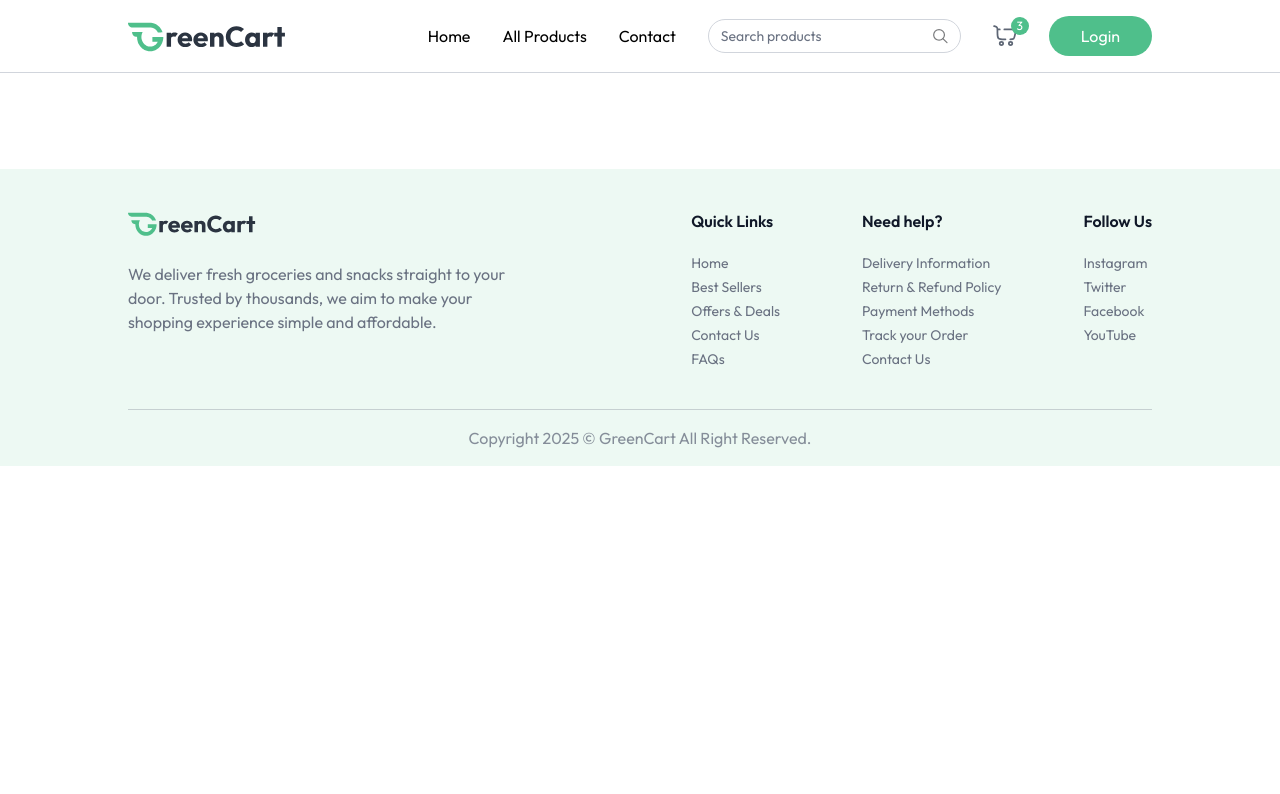
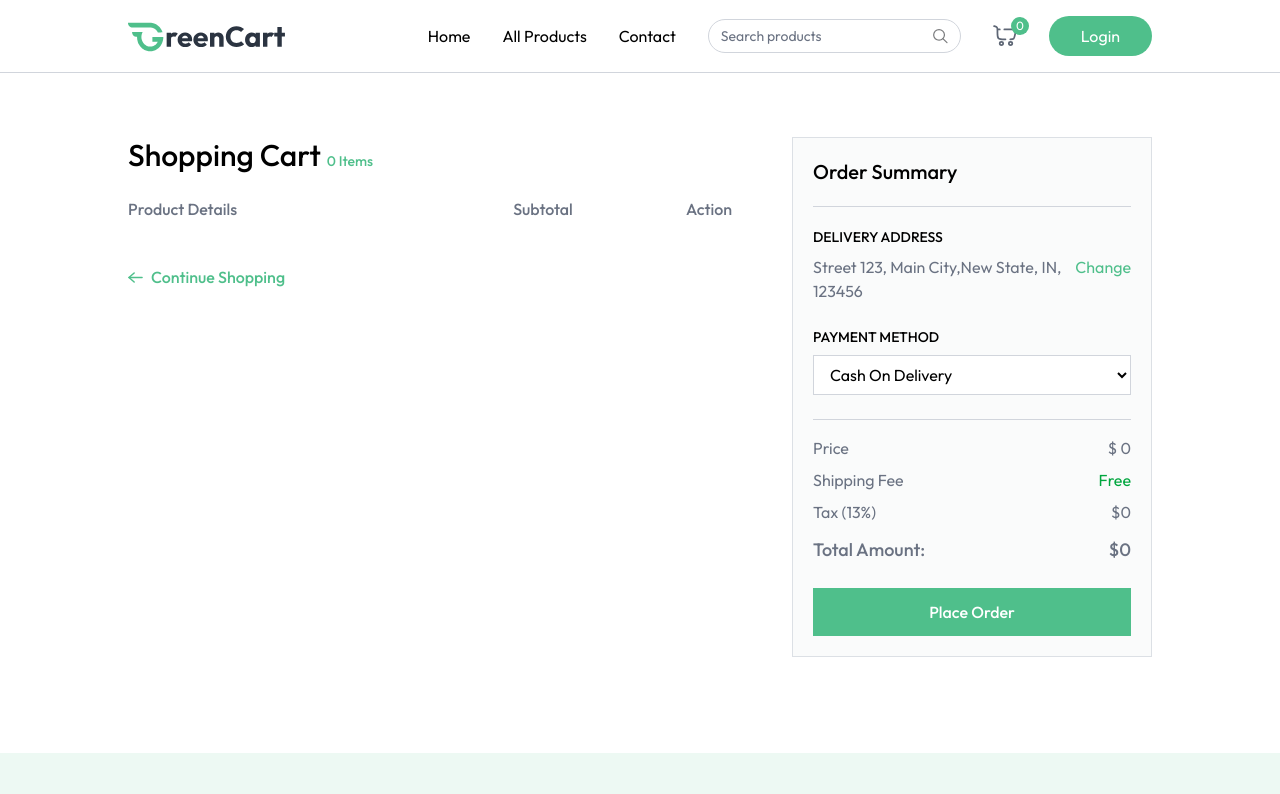
Before and after one commit to gurpreet-brar/greenCart, a React (Vite) app: page /cart in a window 1280 px wide. Shown: the top 794 px of the page. Built offline with nearby package versions, Linux system fonts and the light colour scheme.

Commit message:
add cart page to update or place order

```diff
--- a/src/App.jsx
+++ b/src/App.jsx
@@ -8,6 +8,7 @@
 import AllProducts from "./pages/AllProducts";
 import ProductCategory from "./pages/ProductCategory";
 import ProductDetails from "./pages/ProductDetails";
+import Cart from "./pages/Cart";
 
 function App() {
   const isSellerPath = useLocation().pathname.includes("seller");
@@ -27,6 +28,7 @@
           <Route path="/products" element={<AllProducts />} />
           <Route path="/products/:category" element={<ProductCategory />} />
           <Route path="/products/:category/:id" element={<ProductDetails />} />
+          <Route path="/cart" element={<Cart />} />
         </Routes>
       </div>
       {!isSellerPath && <Footer />}
--- a/src/components/NavBar.jsx
+++ b/src/components/NavBar.jsx
@@ -12,6 +12,8 @@
     navigate,
     setSearchQuery,
     searchQuery,
+    getCartCount,
+    getCartAmount,
   } = useAppContext();
 
   const logout = async () => {
@@ -58,7 +60,7 @@
             className="w-6 opacity-80"
           />
           <button className="absolute -top-2 -right-3 text-xs text-white bg-primary w-[18px] h-[18px] rounded-full">
-            3
+            {getCartCount()}
           </button>
         </div>
 
@@ -96,20 +98,33 @@
         )}
       </div>
 
+      <div className="flex items-center gap-6 sm:hidden">
+        <div
+          onClick={() => navigate("/cart")}
+          className="relative cursor-pointer"
+        >
+          <img
+            src={assets.nav_cart_icon}
+            alt="Cart"
+            className="w-6 opacity-80"
+          />
+          <button className="absolute -top-2 -right-3 text-xs text-white bg-primary w-[18px] h-[18px] rounded-full">
+            {getCartCount()}
+          </button>
+        </div>
         <button
           onClick={() => (open ? setOpen(false) : setOpen(true))}
           aria-label="Menu"
-        className="sm:hidden"
         >
-        {/* Menu Icon SVG */}
           <img src={assets.menu_icon} alt="menu icon" />
         </button>
+      </div>
 
       {/* Mobile Menu */}
       <div
         className={`${
           open ? "flex" : "hidden"
-        } absolute top-[60px] left-0 w-full bg-white shadow-md py-4 flex-col items-start gap-2 px-5 text-sm md:hidden`}
+        } z-60 absolute top-[60px] left-0 w-full bg-white shadow-md py-4 flex-col items-start gap-2 px-5 text-sm md:hidden`}
       >
         <NavLink
           to="/"
--- a/src/context/AppContext.jsx
+++ b/src/context/AppContext.jsx
@@ -22,6 +22,25 @@
   useEffect(() => {
     fetchProducts();
   }, []);
+
+  const getCartCount = () => {
+    let count = 0;
+    for (const item in cartItems) {
+      count += cartItems[item];
+    }
+    return count;
+  };
+
+  const getCartAmount = () => {
+    let totalAmount = 0;
+    for (const item in cartItems) {
+      let itemInfo = products.find((product) => product._id === item);
+      if (cartItems[item] > 0) {
+        totalAmount += itemInfo.offerPrice * cartItems[item];
+      }
+    }
+    return totalAmount;
+  };
 
   const addToCart = (itemId) => {
     const cartData = structuredClone(cartItems);
@@ -69,6 +88,8 @@
     cartItems,
     searchQuery,
     setSearchQuery,
+    getCartCount,
+    getCartAmount,
   };
   return <AppContext.Provider value={value}>{children}</AppContext.Provider>;
 };
--- /dev/null
+++ b/src/pages/Cart.jsx
@@ -0,0 +1,211 @@
+import { useEffect, useState } from "react";
+import { useAppContext } from "../context/AppContext";
+import { assets, dummyAddress } from "../assets/assets";
+
+const Cart = () => {
+  const {
+    products,
+    currency,
+    cartItems,
+    removeFromCart,
+    getCartCount,
+    updateCartItems,
+    navigate,
+    getCartAmount,
+  } = useAppContext();
+  const [cartArray, setCartArray] = useState([]);
+  const [addresses, setAddresses] = useState(dummyAddress);
+  const [showAddress, setShowAddress] = useState(false);
+  const [selectedAddress, setSelectedAddress] = useState(dummyAddress[0]);
+  const [paymentOption, setPaymentOption] = useState("COD");
+
+  const getItems = () => {
+    const temp = [];
+    for (const key in cartItems) {
+      const product = products.find((prod) => prod._id === key);
+      temp.push(product);
+    }
+    setCartArray(temp);
+  };
+
+  const placeOrder = () => {};
+
+  useEffect(() => {
+    if (products.length > 0 && cartItems) {
+      getItems();
+    }
+  }, [products, cartItems]);
+
+  return products.length > 0 && cartItems ? (
+    <div className="flex flex-col md:flex-row mt-16">
+      <div className="flex-1 max-w-4xl">
+        <h1 className="text-3xl font-medium mb-6">
+          Shopping Cart{" "}
+          <span className="text-sm text-primary">{getCartCount()} Items</span>
+        </h1>
+
+        <div className="grid grid-cols-[2fr_1fr_1fr] text-gray-500 text-base font-medium pb-3">
+          <p className="text-left">Product Details</p>
+          <p className="text-center">Subtotal</p>
+          <p className="text-center">Action</p>
+        </div>
+
+        {cartArray.map((product, index) => (
+          <div
+            key={index}
+            className="grid grid-cols-[2fr_1fr_1fr] text-gray-500 items-center text-sm md:text-base font-medium pt-3"
+          >
+            <div className="flex items-center md:gap-6 gap-3">
+              <div
+                onClick={() =>
+                  navigate(
+                    `/products/${product.category.toLowerCase()}/${product._id}`
+                  )
+                }
+                className="cursor-pointer w-24 h-24 flex items-center justify-center border border-gray-300 rounded"
+              >
+                <img
+                  className="max-w-full h-full object-cover"
+                  src={product.image[0]}
+                  alt={product.name}
+                />
+              </div>
+              <div>
+                <p className="hidden md:block font-semibold">{product.name}</p>
+                <div className="font-normal text-gray-500/70">
+                  <div className="flex items-center">
+                    <p>Qty: {cartItems[product._id]}</p>
+                  </div>
+                </div>
+              </div>
+            </div>
+            <p className="text-center">
+              {currency}
+              {product.offerPrice * cartItems[product._id]}
+            </p>
+            <button
+              onClick={() => removeFromCart(product._id)}
+              className="cursor-pointer mx-auto"
+            >
+              <img
+                src={assets.remove_icon}
+                alt="remove"
+                className="inline-block w-6 h-6"
+              />
+            </button>
+          </div>
+        ))}
+
+        <button
+          onClick={() => {
+            navigate("/products");
+            scrollTo(0, 0);
+          }}
+          className="group cursor-pointer flex items-center mt-8 gap-2 text-primary font-medium"
+        >
+          <img
+            src={assets.arrow_right_icon_colored}
+            alt="arrow icon"
+            className="group-hover:-translate-x-1 transition"
+          />
+          Continue Shopping
+        </button>
+      </div>
+
+      <div className="max-w-[360px] w-full bg-gray-100/40 p-5 max-md:mt-16 border border-gray-300/70">
+        <h2 className="text-xl md:text-xl font-medium">Order Summary</h2>
+        <hr className="border-gray-300 my-5" />
+
+        <div className="mb-6">
+          <p className="text-sm font-medium uppercase">Delivery Address</p>
+          <div className="relative flex justify-between items-start mt-2">
+            <p className="text-gray-500">
+              {selectedAddress
+                ? `${selectedAddress.street}, ${selectedAddress.city},${selectedAddress.state}, ${selectedAddress.country}, ${selectedAddress.zipcode}`
+                : `No address found`}
+            </p>
+            <button
+              onClick={() => setShowAddress(!showAddress)}
+              className="text-primary hover:underline cursor-pointer"
+            >
+              Change
+            </button>
+            {showAddress && (
+              <div className="absolute top-12 py-1 bg-white border border-gray-300 text-sm w-full">
+                {addresses.map((address, index) => (
+                  <p
+                    onClick={() => {
+                      setSelectedAddress(address);
+                      setShowAddress(false);
+                    }}
+                    key={index}
+                    className="text-gray-500 p-2 hover:bg-gray-100"
+                  >
+                    {address.street}, {address.city}, {address.state},{" "}
+                    {address.country}, {address.zipcode}
+                  </p>
+                ))}
+                <p
+                  onClick={() => {
+                    setShowAddress(false);
+                    navigate("/address/add");
+                  }}
+                  className="text-primary text-center cursor-pointer p-2 hover:bg-primary/10"
+                >
+                  Add address
+                </p>
+              </div>
+            )}
+          </div>
+
+          <p className="text-sm font-medium uppercase mt-6">Payment Method</p>
+
+          <select
+            onChange={(e) => setPaymentOption(e.target.value)}
+            className="w-full border border-gray-300 bg-white px-3 py-2 mt-2 outline-none"
+          >
+            <option value="COD">Cash On Delivery</option>
+            <option value="Online">Online Payment</option>
+          </select>
+        </div>
+
+        <hr className="border-gray-300" />
+
+        <div className="text-gray-500 mt-4 space-y-2">
+          <p className="flex justify-between">
+            <span>Price</span>
+            <span>
+              {currency} {getCartAmount()}
+            </span>
+          </p>
+          <p className="flex justify-between">
+            <span>Shipping Fee</span>
+            <span className="text-green-600">Free</span>
+          </p>
+          <p className="flex justify-between">
+            <span>Tax (13%)</span>
+            <span>
+              {currency}
+              {getCartAmount() * 0.13}
+            </span>
+          </p>
+          <p className="flex justify-between text-lg font-medium mt-3">
+            <span>Total Amount:</span>
+            <span>
+              {currency}
+              {getCartAmount() + getCartAmount() * 0.13}
+            </span>
+          </p>
+        </div>
+
+        <button
+          onClick={placeOrder}
+          className="w-full py-3 mt-6 cursor-pointer bg-primary text-white font-medium hover:bg-primary-dull transition"
+        >
+          {paymentOption === "COD" ? "Place Order" : "Proceed to Checkout"}
+        </button>
+      </div>
+    </div>
+  ) : null;
+};
+export default Cart;
```
Lines whose indentation alone changed are shown as unchanged.
